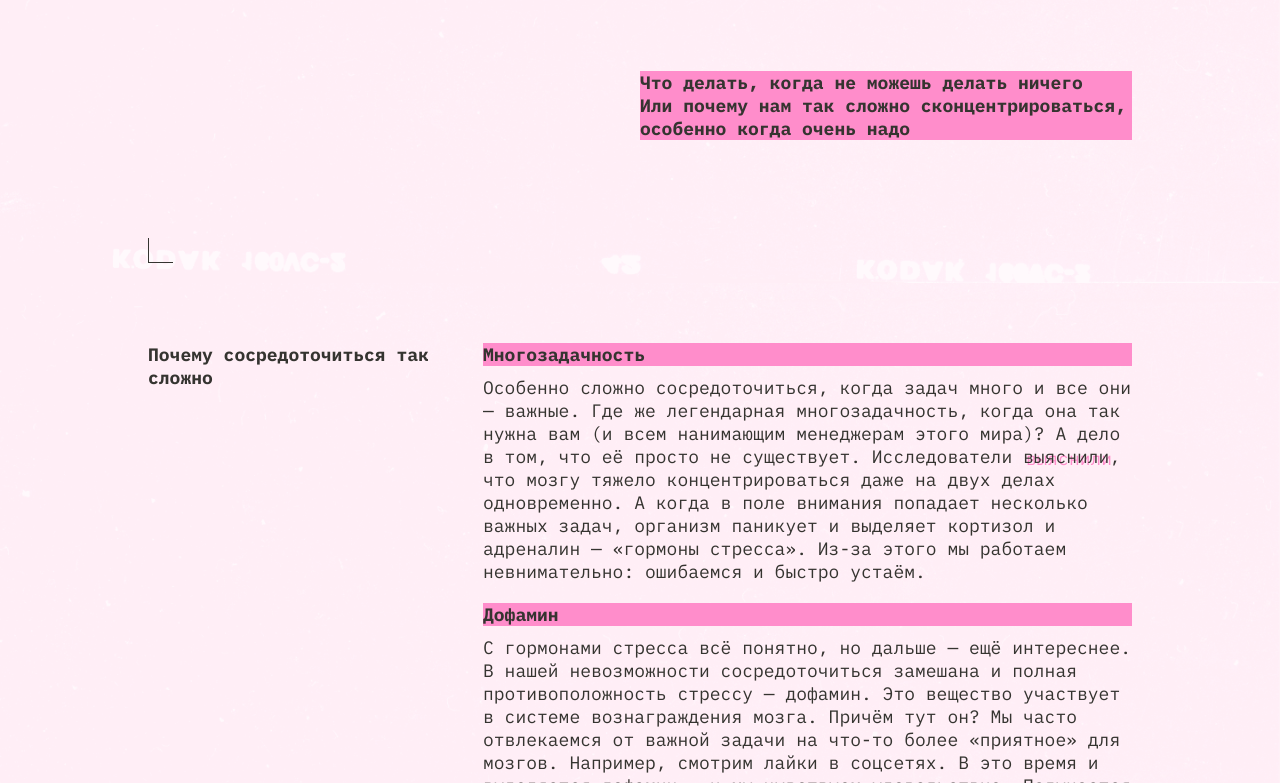
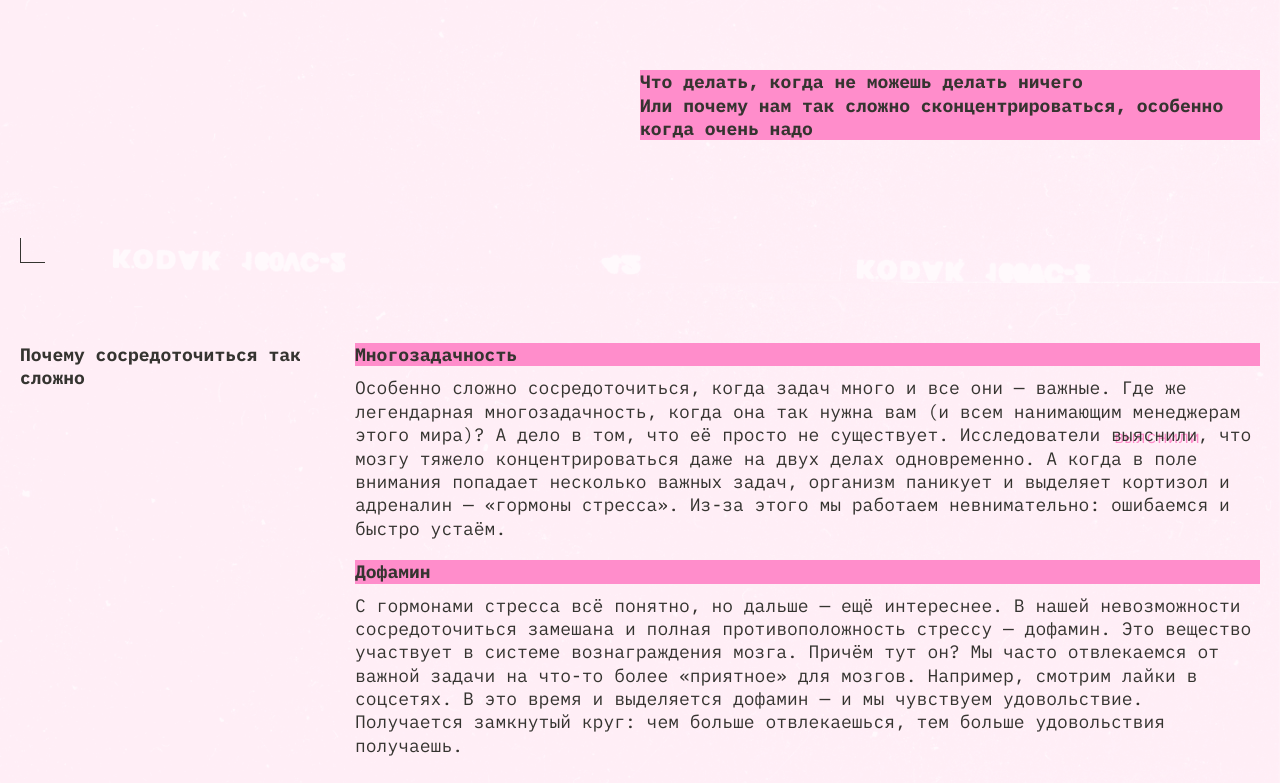
Before and after one commit to MaxNovikov82/slozhno-sosredotochitsya, a plain HTML site: page index.html in a window 1280 px wide. Shown: the part 517-1300 px from the top of the page. Drawn offline with Linux system fonts and the light colour scheme.

Commit message:
i hope final version

```diff
--- a/styles/globals.css
+++ b/styles/globals.css
@@ -1,6 +1,4 @@
 @charset "UTF-8";
-
-/* Глобальные стили для проекта */
 
 *,
 *::before,
@@ -8,18 +6,16 @@
   box-sizing: border-box;
 }
 
-html {
-  block-size: 100%;
+*,
+*::before,
+*::after {
+  box-sizing: border-box;
 }
 
 body {
-  font-family: var(--font-family);
-  font-size: 18px;
-  font-weight: 400;
   min-inline-size: 375px;
-  max-inline-size: 1024px;
+  max-inline-size: 1440px;
   margin: 0 auto;
-  block-size: 100%;
 }
 
 h1,
@@ -34,7 +30,6 @@ p {
 
 ul {
   margin: 0;
-
   padding: 0;
   list-style: none;
 }
@@ -50,6 +45,4 @@ a {
   font-family: inherit;
   font-size: inherit;
   line-height: inherit;
-  text-decoration: none;
-  cursor: pointer;
 }
--- a/styles/style.css
+++ b/styles/style.css
@@ -1,9 +1,15 @@
 .page {
-  background: var(--main-bg-img) no-repeat top center, var(--main-bg-color);
+  justify-content: center;
+  font-family: var(--main-font-family, monospace);
+  font-weight: 400;
+  font-size: 18px;
+  line-height: 1.3;
+  background-color: var(--main-bg-color, #000028);
+  background-image: var(--main-bg-img, url(../images/cover-image-dark.png));
+  background-repeat: no-repeat;
+  background-position: center;
   background-size: cover;
   background-attachment: fixed;
-  color: var(--main-text-color);
-  transition-duration: var(--transition-duration);
 }
 
 .screen-size-block {
--- a/styles/variables.css
+++ b/styles/variables.css
@@ -1,3 +1,14 @@
 :root {
-  --font-family: "IBM Plex mono";
+  --main-font-family: "IBM Plex Mono";
+  --main-bg-color: #000028;
+  --main-bg-img: url(../images/cover-image-dark.png);
+  --main-text-color: #f1b2ce;
+  --title-text-color: #db00ff;
+  --title-shadow-color: #ff0070;
+  --main-accent-color: #ff0070;
+  --content-title-color: #ff0070;
+  --accent-contrast-text-color: #000028;
+  --brackets-сolor: #ff0070;
+  --button-color: #ff0070;
+  --button-hover-color: rgba(255, 0, 112, 0.4);
 }
```
